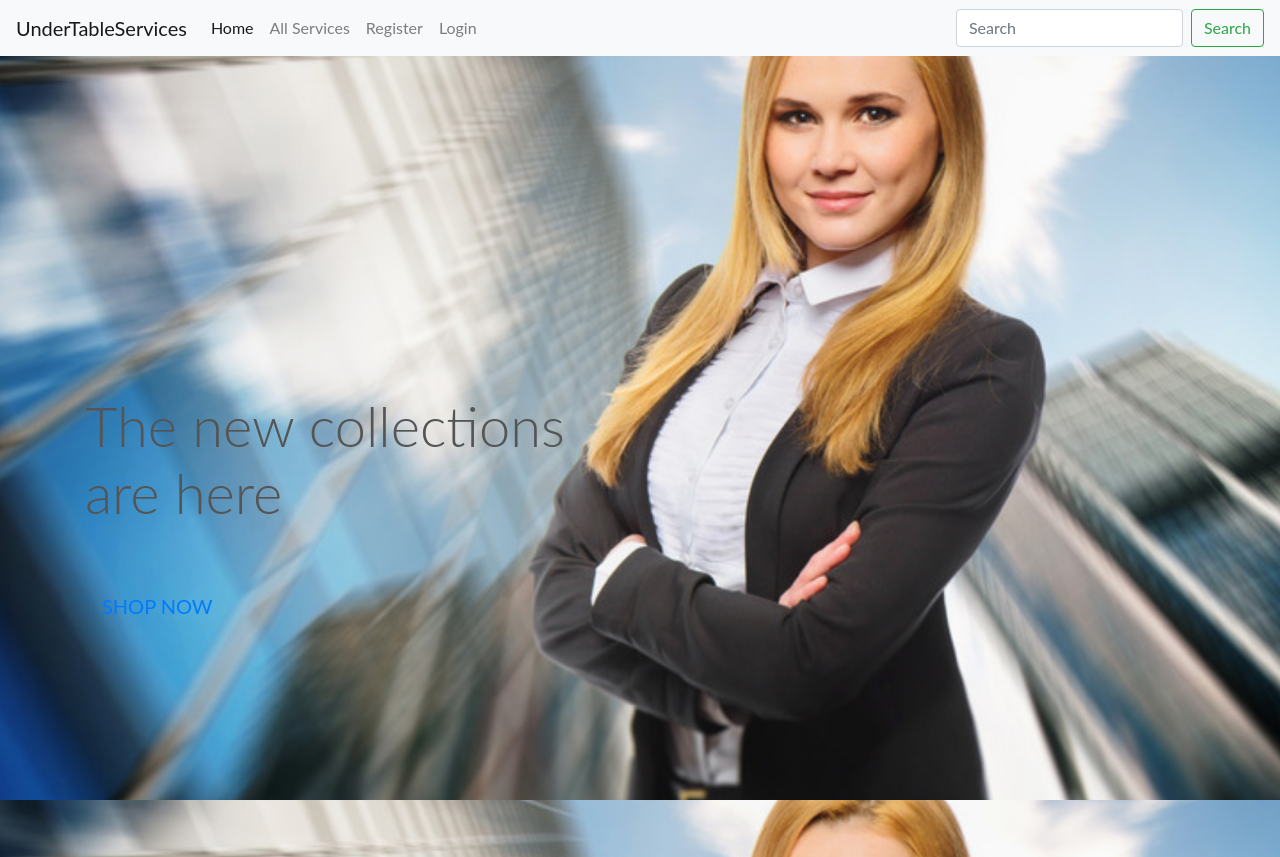
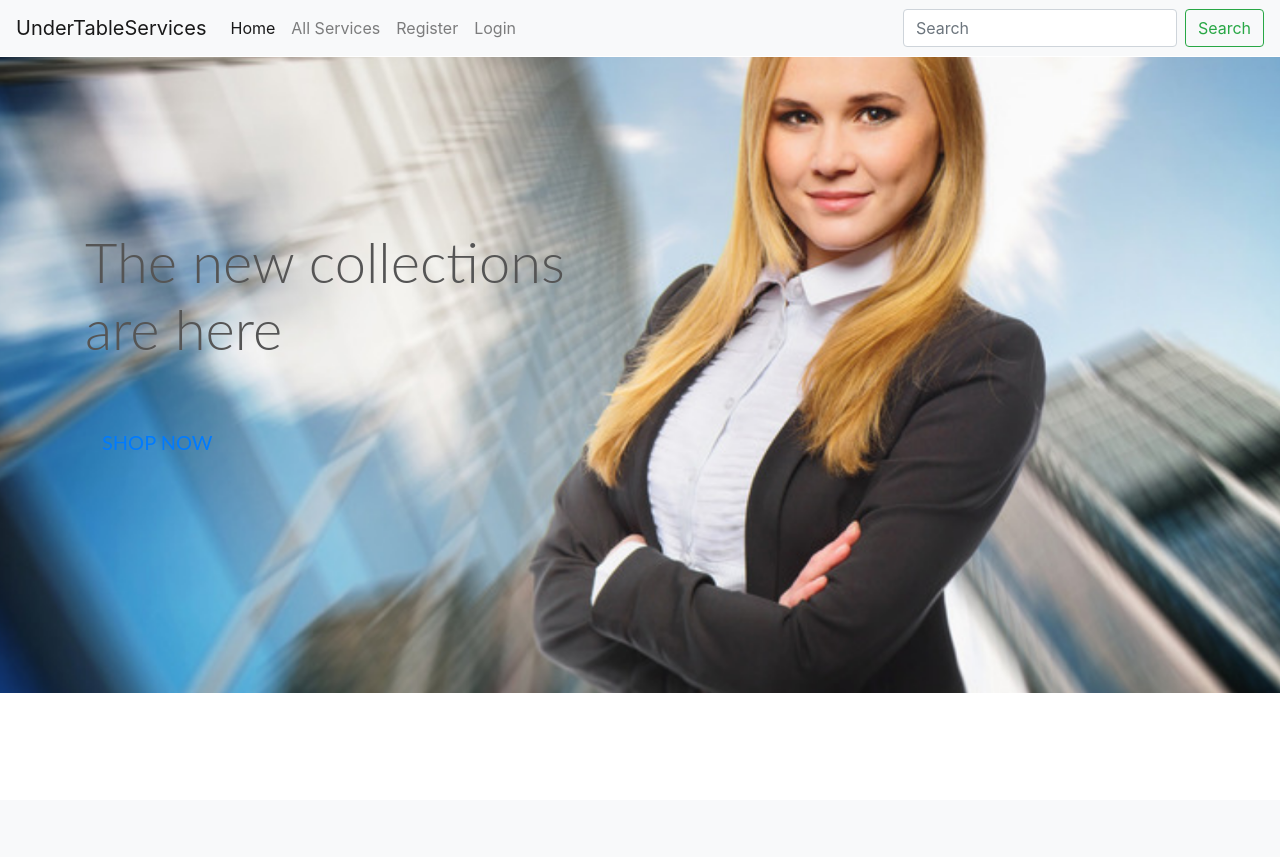
Before and after one commit to Gaberoids/undertablelabor, a Django app: page / in a window 1280 px wide. After the commit the page ends 693 px from the top, so only its background shows below. Run offline with Django 3.2, Linux system fonts and the light colour scheme; some libraries are stand-ins or nearby versions.

Commit message:
Made background image to be exclusive for homepage. Improved the style of checkout confirmation and system message/welcome greeding

```diff
--- a/checkout/templates/checkout/confirmation_page.html
+++ b/checkout/templates/checkout/confirmation_page.html
@@ -12,11 +12,10 @@
 
 {% block content %}
 
-            <h2 class="logo-font mb-4">Ordered message is below</h2>
+            <h4 class="logo-font mb-4">Ordered message is below</h4>
             <p>{{ ordered_message }}</p>
 
-            <h2 class="logo-font mb-4">Ordered message is below</h2>
-            <p>{{ ordered_message }}</p>
+
             <!-- % for ordered in ordered_message_order %}
             <p>{ ordered.s_title }}</p> -->
             <!-- % endfor %} -->
--- a/home/templates/home/index.html
+++ b/home/templates/home/index.html
@@ -13,6 +13,7 @@
 
 {% block content %}
 <!-- h-100 to vertically center the text -->
+<section id="body-homepage">
 <div class="container h-100">
         <div class="row h-100">
                 <div class="col-7 col-md-6 my-auto">
@@ -28,4 +29,5 @@
         </div>
 
 </div>
+</section>
 {% endblock %}
--- a/static/css/base.css
+++ b/static/css/base.css
@@ -2,17 +2,19 @@ html {
     height: 100%;
 }
 
-body {
+#body-homepage {
     background: url('/media/worker_picture.png') no-repeat center center fixed;
     background-size: cover;
     height: calc(100vh - 164px);
     color: #555;
     font-family: 'Lato';
 }
+/* cover image is from https: //www.canva.com/photos/MADQ5O_Mt5I/ */
 
+/*
 .header-container {
     padding-top: 164px;
-}
+} */
 
 /* profile css for profile.html  ---------------------------------- */
 
--- a/templates/allauth/base.html
+++ b/templates/allauth/base.html
@@ -82,19 +82,22 @@
                 </form>
             </div>
         </nav>
-        {% if request.user.is_authenticated %}
-            <p>Welcome {{ request.user }}</p>
-        {% endif %}
 
 
     </header>
+    <!-- system Messages -->
     {% if messages %}
         {% for message in messages %}
             <div style="background-color: aqua;">{{ message }}</div>
 
         {% endfor%}
+    {% endif %}
 
+    <!-- Logged in  welcome greeting -->
+    {% if request.user.is_authenticated %}
+    <p>Welcome {{ request.user }}</p>
     {% endif %}
+
     {% block page_header %}
     {% endblock %}
 
```
